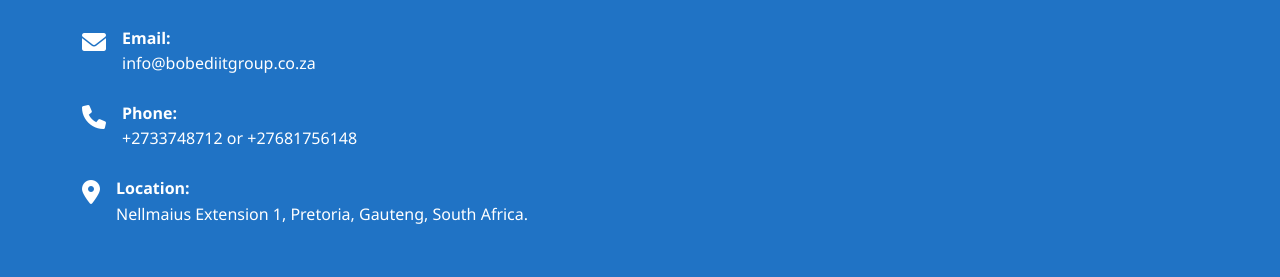
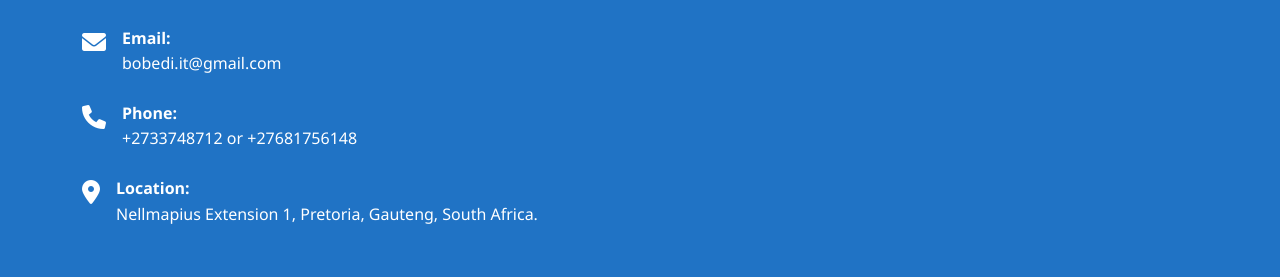
Before and after one commit to Kamo-Lyime/Bobedi-IT-Group, a website: page Projects.html in a window 1280 px wide. Shown: the part 1446-1723 px from the top of the page. Drawn offline with nearby package versions, Linux system fonts and the light colour scheme.

Commit message:
Changed adreess and email

```diff
--- a/Projects.html
+++ b/Projects.html
@@ -113,7 +113,7 @@
                             <i class="fas fa-envelope me-3"></i>
                             <div>
                                 <strong>Email:</strong><br>
-                                <a href="mailto:info@bobediitgroup.co.za" class="text-white">info@bobediitgroup.co.za</a>
+                                <a href="mailto:bobedi.it@gmail.com" class="text-white">bobedi.it@gmail.com</a>
                             </div>
                         </div>
                         <div class="contact-item">
@@ -127,7 +127,7 @@
                             <i class="fas fa-map-marker-alt me-3"></i>
                             <div>
                                 <strong>Location:</strong><br>
-                                Nellmaius Extension 1, Pretoria, Gauteng, South Africa.
+                                Nellmapius Extension 1, Pretoria, Gauteng, South Africa.
                             </div>
 
                         </div>
```
Also changed, not shown: index.html (+1 -1 lines), 1 other file.
